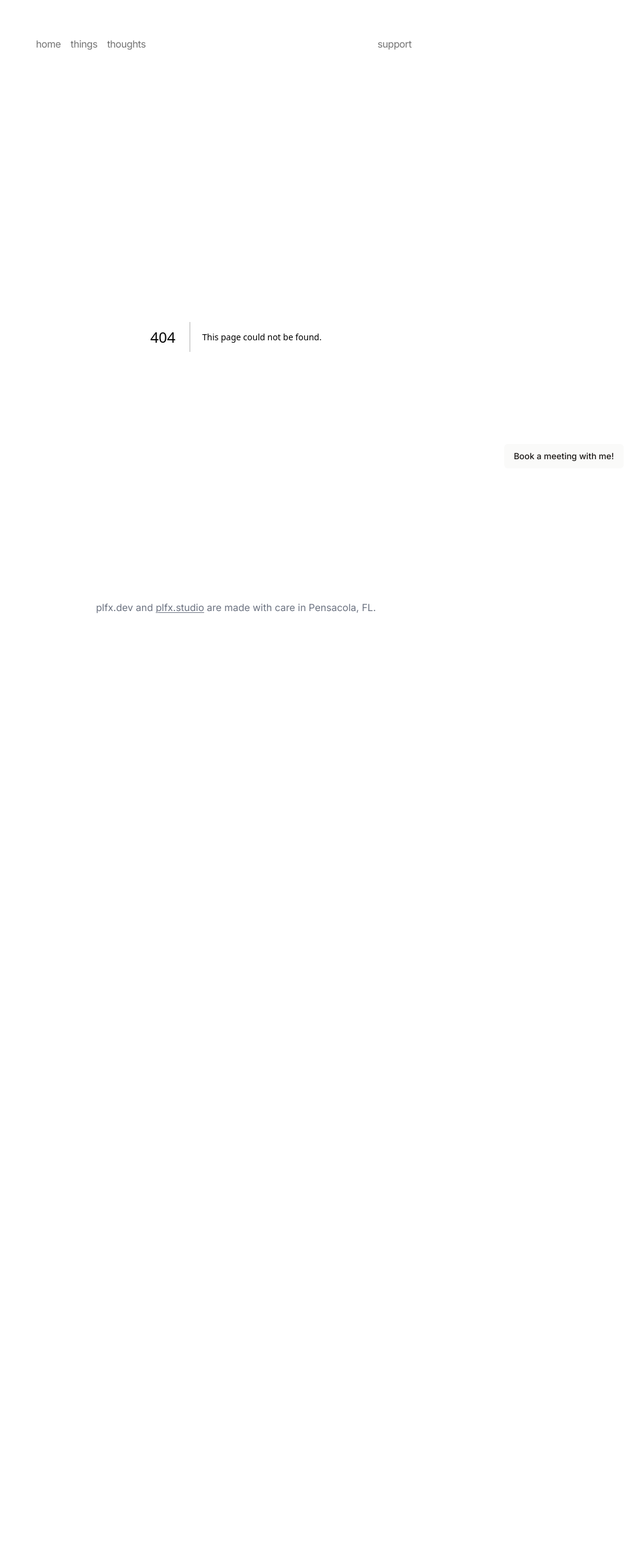
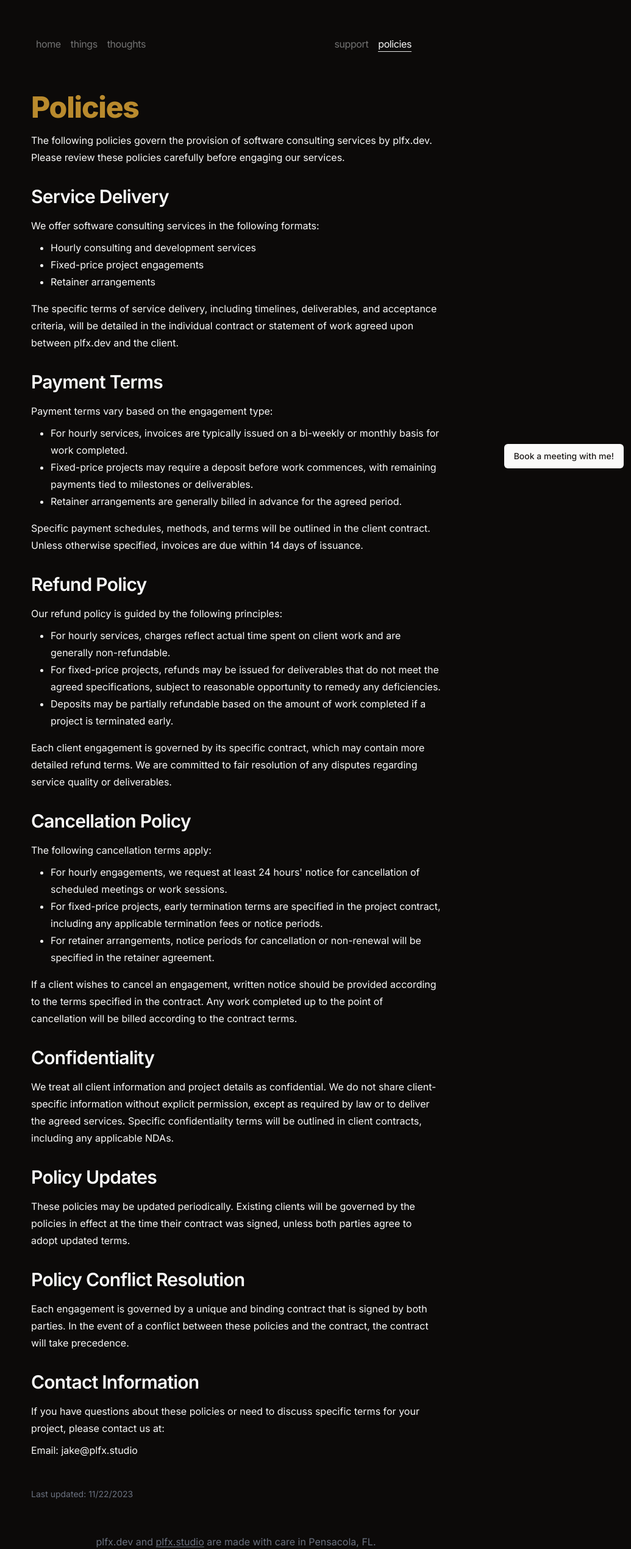
Before and after one commit to panzacoder/plfx-dev, a Next.js app: page /policies in a window 1280 px wide. Before the commit this address had no page. Shown: the whole page at 61% size, without its empty margins (245-1280 px from the left). Before the commit the page ends 1008 px from the top, so only its background shows below. Built offline with nearby package versions, Linux system fonts and the light colour scheme.

Commit message:
feat: add policies page

```diff
--- /dev/null
+++ b/app/policies/page.tsx
@@ -0,0 +1,131 @@
+import Typography from '@/components/ui/typography'
+
+export default function PoliciesPage() {
+  return (
+    <>
+      <Typography variant="h1" className="text-accent mb-4">
+        Policies
+      </Typography>
+
+      <Typography variant="body">
+        The following policies govern the provision of software consulting services by plfx.dev.
+        Please review these policies carefully before engaging our services.
+      </Typography>
+
+      <Typography variant="h2" className="mt-8 mb-2">
+        Service Delivery
+      </Typography>
+      <Typography variant="body">
+        We offer software consulting services in the following formats:
+        <ul className="list-disc pl-8 mt-2 mb-4">
+          <li>Hourly consulting and development services</li>
+          <li>Fixed-price project engagements</li>
+          <li>Retainer arrangements</li>
+        </ul>
+
+        The specific terms of service delivery, including timelines, deliverables, and acceptance criteria,
+        will be detailed in the individual contract or statement of work agreed upon between plfx.dev and the client.
+      </Typography>
+
+      <Typography variant="h2" className="mt-8 mb-2">
+        Payment Terms
+      </Typography>
+      <Typography variant="body">
+        Payment terms vary based on the engagement type:
+        <ul className="list-disc pl-8 mt-2 mb-4">
+          <li>For hourly services, invoices are typically issued on a bi-weekly or monthly basis for work completed.</li>
+          <li>Fixed-price projects may require a deposit before work commences, with remaining payments tied to milestones or deliverables.</li>
+          <li>Retainer arrangements are generally billed in advance for the agreed period.</li>
+        </ul>
+
+        Specific payment schedules, methods, and terms will be outlined in the client contract.
+        Unless otherwise specified, invoices are due within 14 days of issuance.
+      </Typography>
+
+      <Typography variant="h2" className="mt-8 mb-2">
+        Refund Policy
+      </Typography>
+      <Typography variant="body">
+        Our refund policy is guided by the following principles:
+        <ul className="list-disc pl-8 mt-2 mb-4">
+          <li>For hourly services, charges reflect actual time spent on client work and are generally non-refundable.</li>
+          <li>For fixed-price projects, refunds may be issued for deliverables that do not meet the agreed specifications, subject to reasonable opportunity to remedy any deficiencies.</li>
+          <li>Deposits may be partially refundable based on the amount of work completed if a project is terminated early.</li>
+        </ul>
+
+        Each client engagement is governed by its specific contract, which may contain more detailed refund terms.
+        We are committed to fair resolution of any disputes regarding service quality or deliverables.
+      </Typography>
+
+      <Typography variant="h2" className="mt-8 mb-2">
+        Cancellation Policy
+      </Typography>
+      <Typography variant="body">
+        The following cancellation terms apply:
+        <ul className="list-disc pl-8 mt-2 mb-4">
+          <li>For hourly engagements, we request at least 24 hours' notice for cancellation of scheduled meetings or work sessions.</li>
+          <li>For fixed-price projects, early termination terms are specified in the project contract, including any applicable termination fees or notice periods.</li>
+          <li>For retainer arrangements, notice periods for cancellation or non-renewal will be specified in the retainer agreement.</li>
+        </ul>
+
+        If a client wishes to cancel an engagement, written notice should be provided according to the terms specified in the contract.
+        Any work completed up to the point of cancellation will be billed according to the contract terms.
+      </Typography>
+
+      {/* <Typography variant="h2" className="mt-8 mb-2">
+        Intellectual Property
+      </Typography>
+      <Typography variant="body">
+        Unless explicitly stated otherwise in the client contract:
+        <ul className="list-disc pl-8 mt-2 mb-4">
+          <li>The client owns all rights to the custom code and deliverables created specifically for their project upon full payment.</li>
+          <li>plfx.dev retains rights to general methodologies, frameworks, and non-client-specific code developed during the engagement.</li>
+          <li>Pre-existing intellectual property remains with its original owner.</li>
+        </ul>
+
+        Detailed intellectual property terms will be included in each client contract.
+      </Typography> */}
+
+      <Typography variant="h2" className="mt-8 mb-2">
+        Confidentiality
+      </Typography>
+      <Typography variant="body">
+        We treat all client information and project details as confidential. We do not share client-specific information
+        without explicit permission, except as required by law or to deliver the agreed services.
+        Specific confidentiality terms will be outlined in client contracts, including any applicable NDAs.
+      </Typography>
+
+      <Typography variant="h2" className="mt-8 mb-2">
+        Policy Updates
+      </Typography>
+      <Typography variant="body">
+        These policies may be updated periodically. Existing clients will be governed by the policies in effect at the time
+        their contract was signed, unless both parties agree to adopt updated terms.
+      </Typography>
+
+      <Typography variant="h2" className="mt-8 mb-2">
+        Policy Conflict Resolution
+      </Typography>
+      <Typography variant="body">
+        Each engagement is governed by a unique and binding contract that is signed by both parties.
+        In the event of a conflict between these policies and the contract, the contract will take precedence.
+      </Typography>
+
+
+      <Typography variant="h2" className="mt-8 mb-2">
+        Contact Information
+      </Typography>
+      <Typography variant="body">
+        If you have questions about these policies or need to discuss specific terms for your project,
+        please contact us at:
+        <div className="mt-2">
+          <p>Email: jake@plfx.studio</p>
+        </div>
+      </Typography>
+
+      <div className="text-sm text-gray-500 mt-12 mb-6">
+        Last updated: {new Date().toLocaleDateString()}
+      </div>
+    </>
+  )
+}
--- a/components/footer.tsx
+++ b/components/footer.tsx
@@ -2,7 +2,7 @@ import { Link } from './ui/link'
 
 export function Footer() {
   return (
-    <footer className="flex w-full flex-col items-center justify-center pt-8 text-gray-500">
+    <footer className="flex w-full items-center justify-center pt-8 text-gray-500">
       <span>
         <span className="hidden md:inline">
           {'plfx.dev and '}
--- a/components/navbar.tsx
+++ b/components/navbar.tsx
@@ -21,6 +21,9 @@ const navItems = {
 const secondaryNavItems = {
   '/support': {
     name: 'support'
+  },
+  '/policies': {
+    name: 'policies'
   }
 }
 
```
